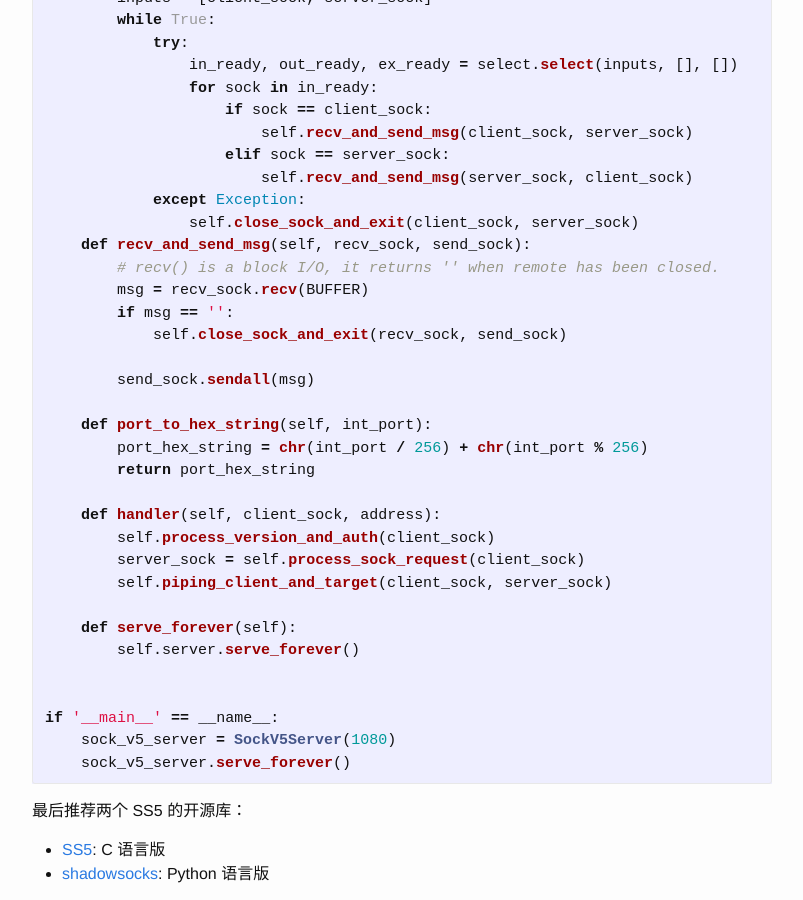
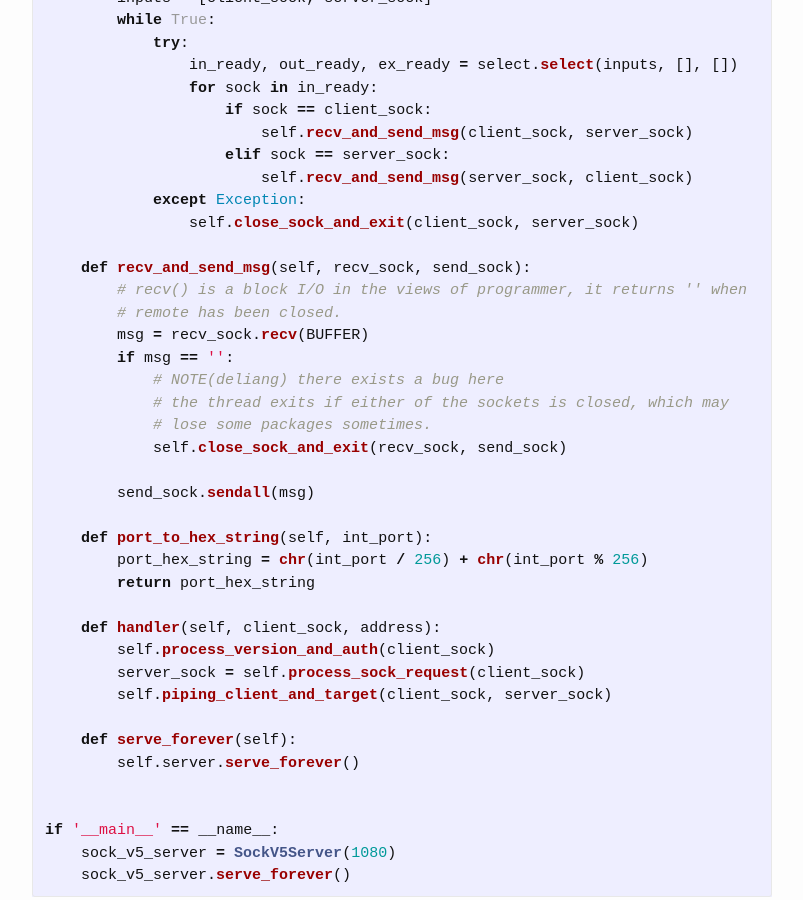
Before and after one commit to DeliangFan/deliangfan.github.io, a Jekyll site: the page built from _posts/2016-08-19-SS5_protocol.markdown, in a window 1280 px wide and 900 px high, scrolled down 5893 px. Shown: the whole window, without its empty margins (238-1041 px from the left). Built offline with Jekyll 4.4.1, drawn with Linux system fonts in a browser that asks for light colours; comment, search, counter and statistics services are not loaded.

Commit message:
Update comments in SS5 server implementation

```diff
--- a/_posts/2016-08-19-SS5_protocol.markdown
+++ b/_posts/2016-08-19-SS5_protocol.markdown
@@ -266,10 +266,15 @@ class SockV5Server(object):
                         self.recv_and_send_msg(server_sock, client_sock)
             except Exception:
                 self.close_sock_and_exit(client_sock, server_sock)
+
     def recv_and_send_msg(self, recv_sock, send_sock):
-        # recv() is a block I/O, it returns '' when remote has been closed.
+        # recv() is a block I/O in the views of programmer, it returns '' when
+        # remote has been closed.
         msg = recv_sock.recv(BUFFER)
         if msg == '':
+            # NOTE(deliang) there exists a bug here
+            # the thread exits if either of the sockets is closed, which may
+            # lose some packages sometimes.
             self.close_sock_and_exit(recv_sock, send_sock)
 
         send_sock.sendall(msg)
```
